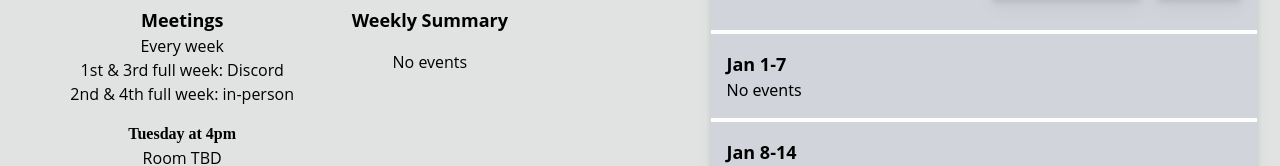
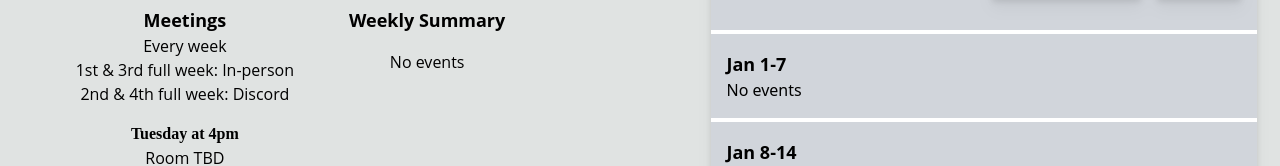
Before and after one commit to SqmL1/ProgrammingClub, a Nuxt app: page /events in a window 1280 px wide. Shown: the part 454-620 px from the top of the page. Built offline with nearby package versions, Linux system fonts and the light colour scheme.

Commit message:
Update events page with new meeting informtion

```diff
--- a/pages/events.vue
+++ b/pages/events.vue
@@ -630,6 +630,7 @@
 				</DialogPanel>
 			</div>
 		</Dialog>
+		<!-- Main Content -->
 		<div
 			class="flex flex-col mx-5 m-auto md:mx-auto mt-10 md:mt-20 2xl:mt-40 md:grid md:grid-cols-2 grid-flow-col-dense md:gap-x-12 xl:gap-x-24 2xl:gap-x-52"
 		>
@@ -650,8 +651,8 @@
 								Meetings
 							</h2>
 							<p class="m-auto max-w-md text-md w-fit">Every week</p>
-							<p class="m-auto max-w-md text-md w-fit">1st & 3rd full week: Discord</p>
-							<p class="m-auto max-w-md text-md w-fit">2nd & 4th full week: in-person</p>
+							<p class="m-auto max-w-md text-md w-fit">1st & 3rd full week: In-person</p>
+							<p class="m-auto max-w-md text-md w-fit">2nd & 4th full week: Discord</p>
 						</div>
 						<div class="mx-auto w-fit">
 							<!-- Insert times here -->
```
